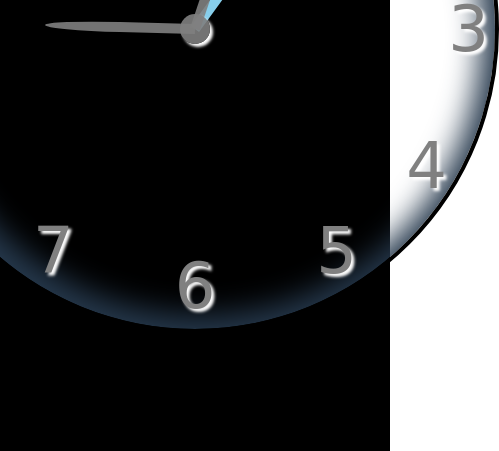
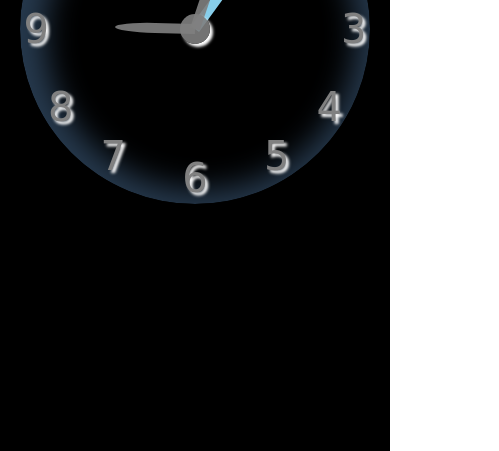
Before and after one commit to Ola-ykay/clock-project, a plain HTML site: page index.html in a window 390 px wide. Shown: the part 393-844 px from the top of the page, 499 px wide, since content can reach past the window. Drawn offline with Linux system fonts and the light colour scheme.

Commit message:
Edited style.css for responsiveness

```diff
--- a/style.css
+++ b/style.css
@@ -142,3 +142,22 @@ position: relative;
    height: 150px;
    transform: rotate(90deg);
 }
+
+/*-----responsiveness-----*/
+@media only screen and (max-width: 600px){
+   .clock{
+      height: 350px;
+     width: 350px;
+    }
+
+   .hands div{
+     height: 120px ;
+
+   }
+  .hands div.hour{
+     height: 80px;
+   }
+   .numbers > div{
+     font-size: 2.5rem
+   }
+ }
```
